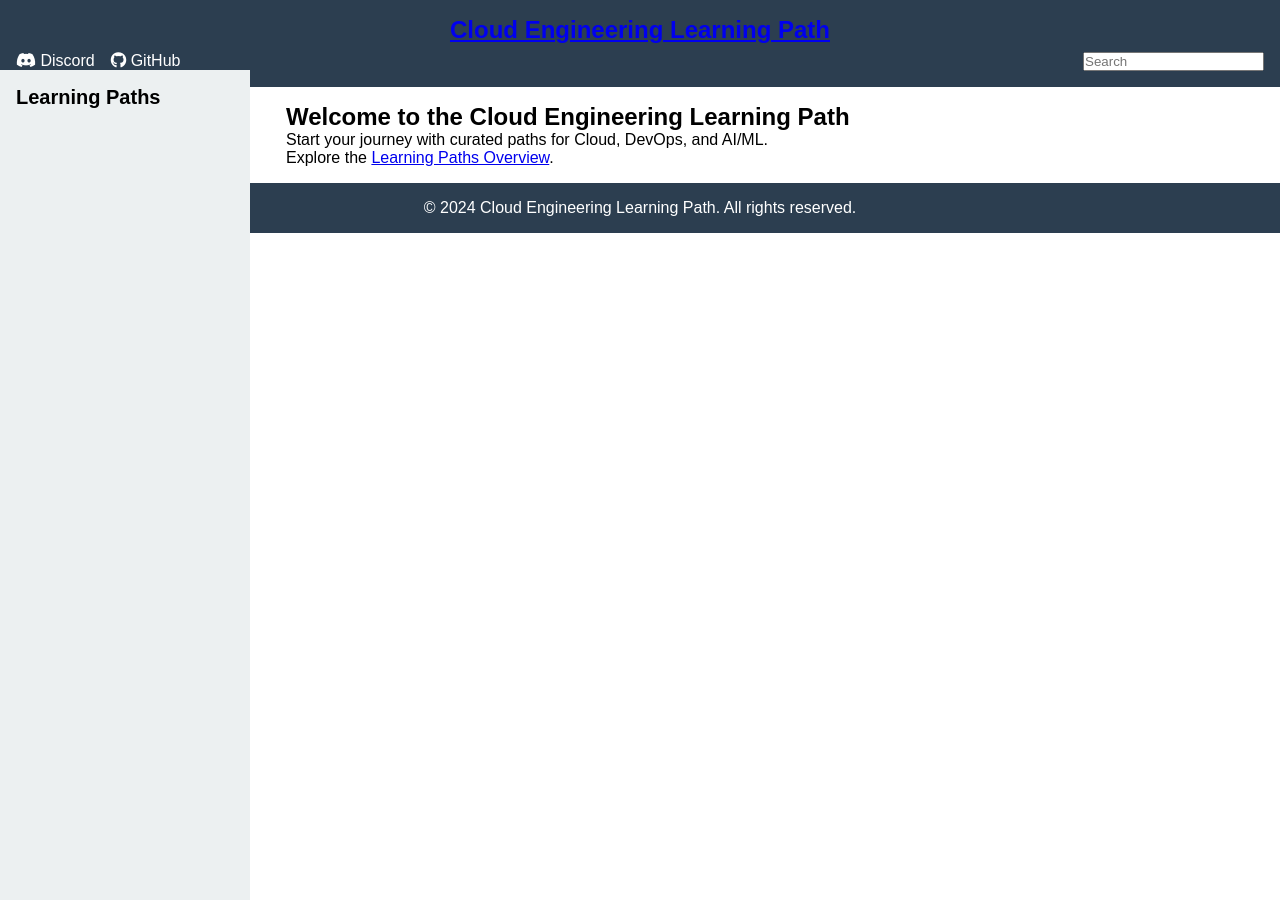
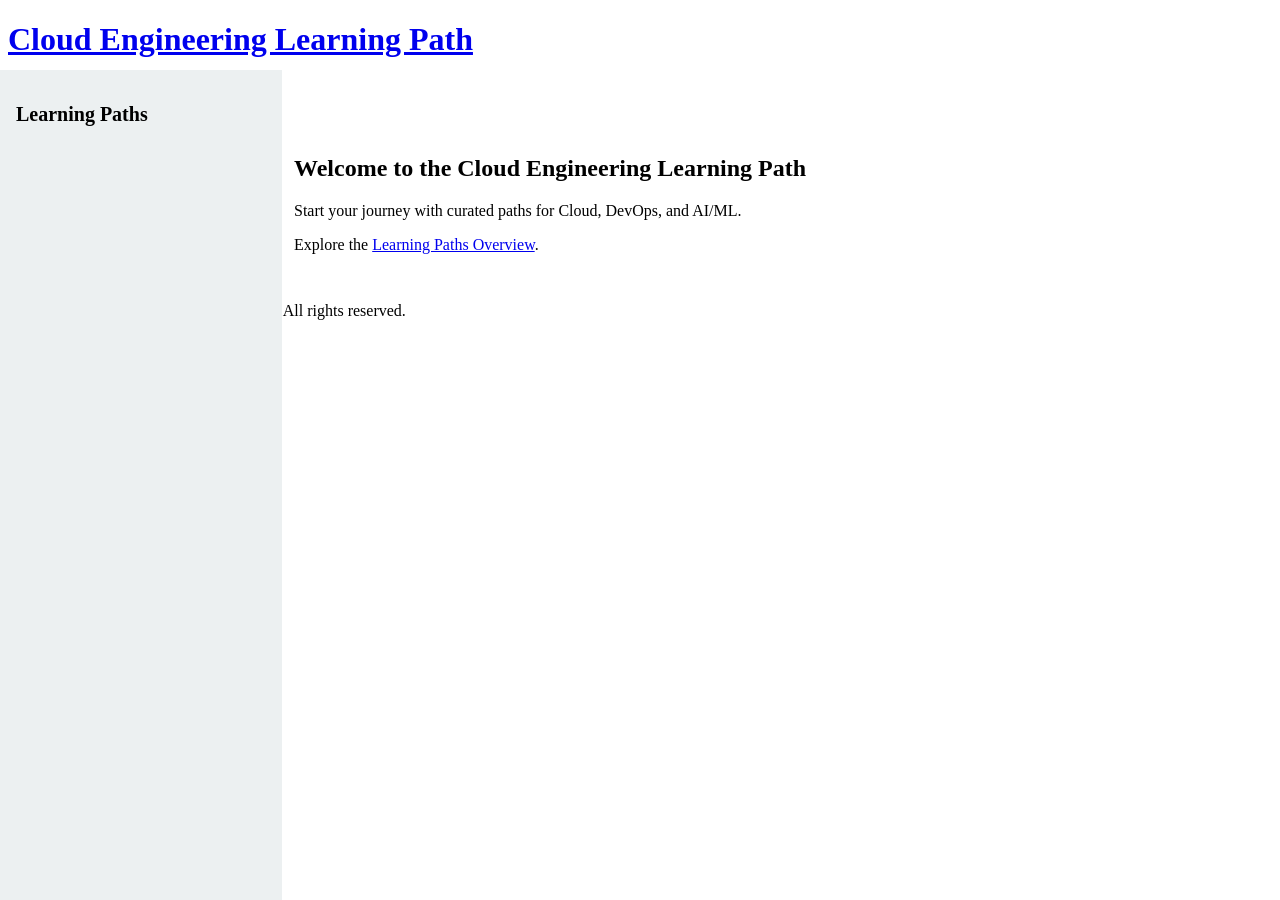
Before and after one commit to mrcloudchase/mrcloudchase.github.io, a Jekyll site: the page built from index.md, in a window 1280 px wide. Built offline with Jekyll 4.4.1, drawn with Linux system fonts in a browser that asks for light colours.

Commit message:
update html and css for left nav bar

```diff
--- a/_layouts/default.html
+++ b/_layouts/default.html
@@ -26,6 +26,7 @@
     <ul class="nav-list">
       {% for path in site.paths %}
         <li>
+          <!-- Path name with expandable button -->
           <button onclick="toggleDropdown('{{ path.title | slugify }}')">{{ path.title }}</button>
           <ul id="{{ path.title | slugify }}" class="dropdown">
             {% assign modules = site.modules | where: "parent_path", path.title %}
--- a/assets/css/style.css
+++ b/assets/css/style.css
@@ -1,37 +1,3 @@
-/* General Reset */
-* {
-    margin: 0;
-    padding: 0;
-    box-sizing: border-box;
-    font-family: Arial, sans-serif;
-  }
-
-  /* Header */
-  .site-header {
-    background-color: #2C3E50;
-    color: #fff;
-    padding: 1rem;
-    text-align: center;
-  }
-  .site-header h1 {
-    font-size: 1.5rem;
-    margin-bottom: 0.5rem;
-  }
-  .top-nav {
-    display: flex;
-    justify-content: center;
-    gap: 1rem;
-  }
-  .top-nav a {
-    color: #fff;
-    text-decoration: none;
-  }
-  .search-container {
-    margin-left: auto;
-    display: flex;
-    align-items: center;
-  }
-
 /* Sidebar */
 .sidebar {
   position: fixed;
@@ -59,10 +25,14 @@
   font-size: 1rem;
   text-align: left;
   cursor: pointer;
+  font-weight: bold;
 }
 .dropdown {
   display: none;
   margin-left: 1rem;
+}
+.dropdown li {
+  font-weight: normal;
 }
 
 /* Main Content */
@@ -70,11 +40,3 @@
   margin-left: 270px;
   padding: 1rem;
 }
-
-  /* Footer */
-  .site-footer {
-    text-align: center;
-    background-color: #2C3E50;
-    color: #fff;
-    padding: 1rem;
-  }
```
Lines whose indentation alone changed are shown as unchanged.
